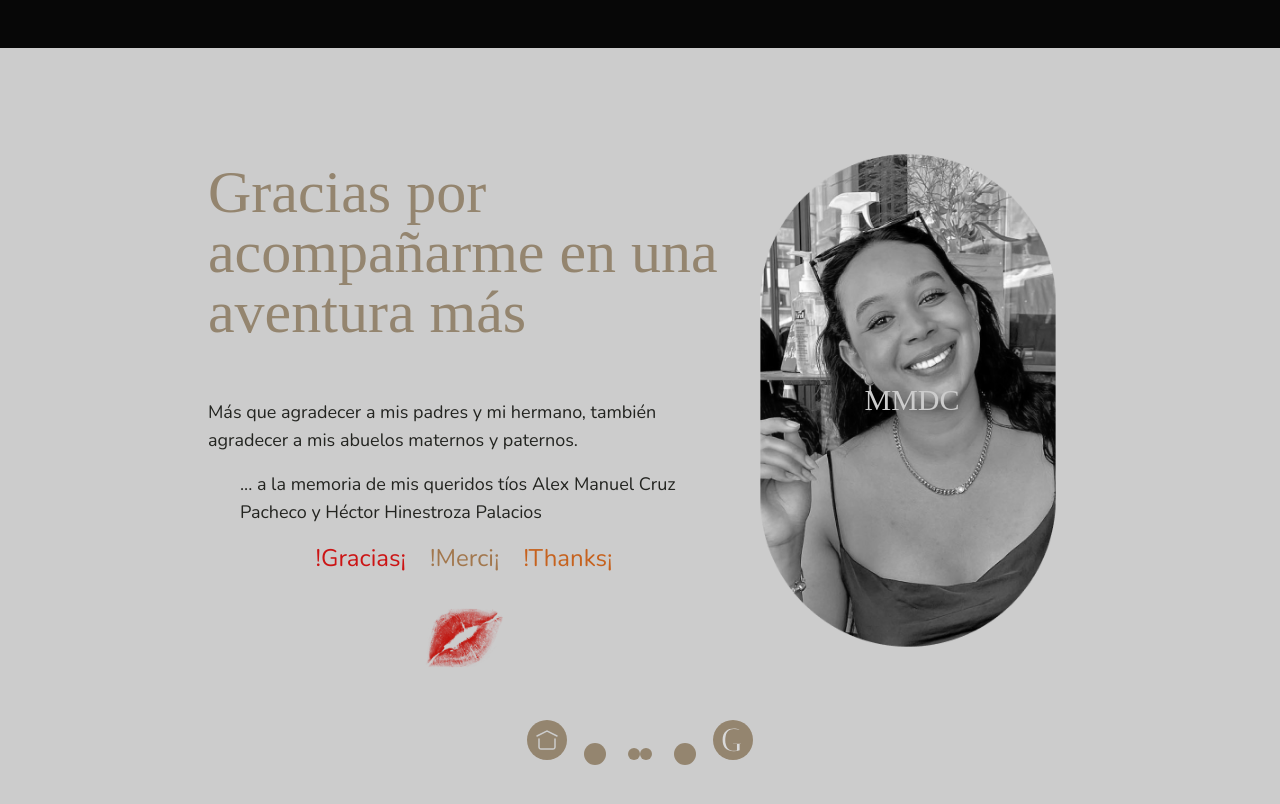
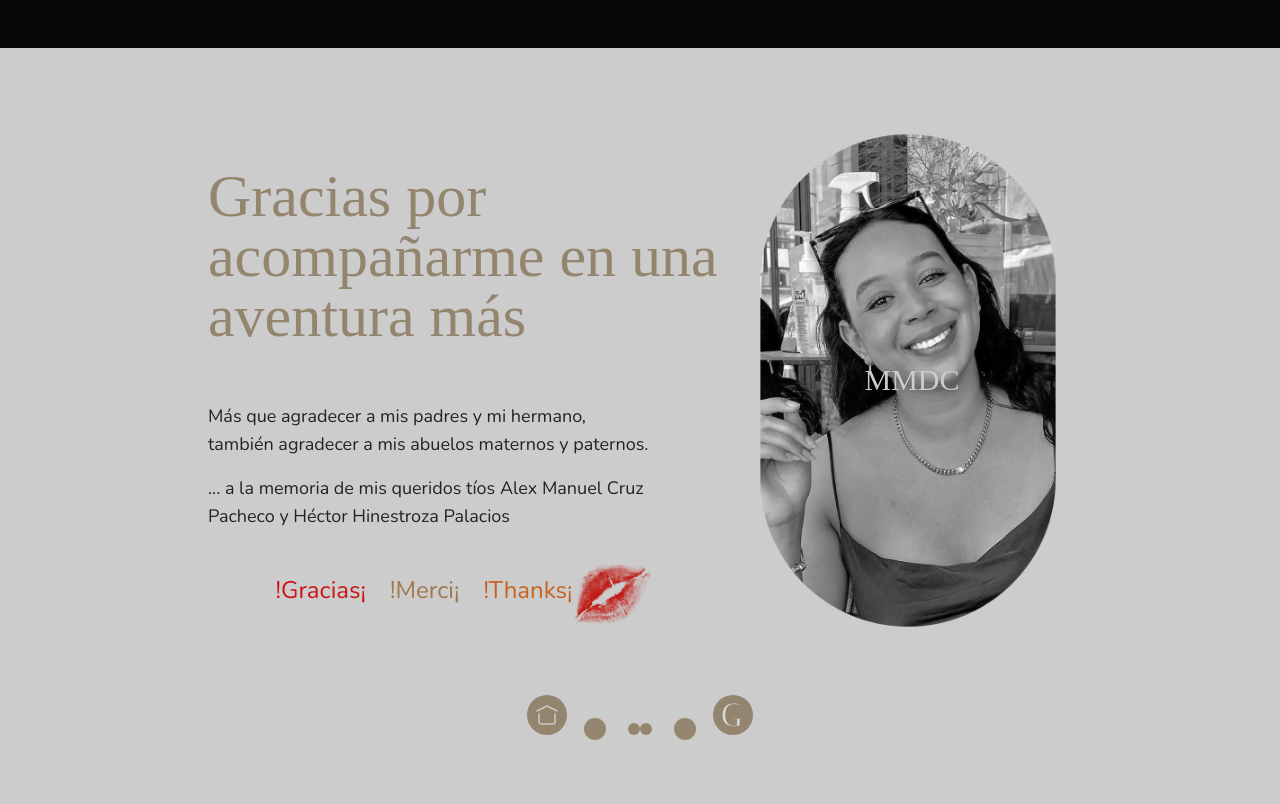
Before and after one commit to NicoAmont/mmdc-grado, a Next.js app: page /mihistoria in a window 1280 px wide. Shown: the part 3200-4004 px from the top of the page. Built offline with nearby package versions, Linux system fonts and the light colour scheme; a web font is replaced by a local one.

Commit message:
adding last fixes

```diff
--- a/pages/mihistoria.js
+++ b/pages/mihistoria.js
@@ -144,16 +144,18 @@ Además me enfrento a retos como la creación del lanzamiento internacional 360
           <div className='w-auto h-auto  bg-bgr2 flex justify-center items-center'>
             <div className=' max-w-7xl minH2 min-w-fit maxHh w-screen flex  flex-col justify-center items-center'>
               <div className='w-11/12 h-full flex flex-col md:flex-row justify-center items-center gap-6 ml-2'>
-                <div className='w-auto h-auto max-w-xl flex flex-col justify-center items-center'>
+                <div className='w-auto h-auto max-w-xl flex flex-col justify-center '>
                   <p className='font-heads text-5xl md:text-6xl my-10 text-gold max-w-lg'>Gracias por acompañarme en una aventura más</p>
-                  <p className=' max-w-lg  font-body md:text-lg text-bgr3 font-extralight t z-10 filter-none mt-4'>Más que agradecer a mis padres y mi hermano, también agradecer a mis abuelos maternos y paternos. </p>
+                  <p className=' max-w-md  font-body md:text-lg text-bgr3 font-extralight t z-10 filter-none mt-4'>Más que agradecer a mis padres y mi hermano, también agradecer a mis abuelos maternos y paternos. </p>
                   <p className=' max-w-md  font-body md:text-lg text-bgr3 font-extralight t z-10 filter-none mt-4'>... a la memoria de mis queridos tíos Alex Manuel Cruz Pacheco y Héctor Hinestroza Palacios</p>
-                  <div className='flex max-w-sm gap-6'>
-                  <p className=' max-w-lg  font-body text-xl md:text-2xl colorlb1 font-light t z-10 filter-none mt-4'>!Gracias¡</p>
-                  <p className=' max-w-lg  font-body text-xl md:text-2xl colorlb2 font-light t z-10 filter-none mt-4'>!Merci¡</p>
-                  <p className=' max-w-lg  font-body text-xl md:text-2xl colorlb3 font-light t z-10 filter-none mt-4'>!Thanks¡</p>
+                  <div className=' flex flex-col md:flex-row justify-center items-center align-middle '>
+                    <div className='flex  max-w-sm gap-6'>
+                      <p className=' max-w-lg  font-body text-xl md:text-2xl colorlb1 font-light t z-10 filter-none mt-4'>!Gracias¡</p>
+                      <p className=' max-w-lg  font-body text-xl md:text-2xl colorlb2 font-light t z-10 filter-none mt-4'>!Merci¡</p>
+                      <p className=' max-w-lg  font-body text-xl md:text-2xl colorlb3 font-light t z-10 filter-none mt-4'>!Thanks¡</p>
+                    </div>
+                  <img className='w-20 mt-6 '  src="/labios.png" />
                   </div>
-                  <img className='w-20 mt-6'  src="/labios.png" />
                 </div>
                 <div className='w-40 md:w-auto h-auto relative '>
                   <h1 className='font-heads text-bgr2 text-3xl absolute top-1/2 left-1/2 transform -translate-x-1/2 -translate-y-1/2 z-20'>MMDC</h1>
@@ -162,7 +164,7 @@ Además me enfrento a retos como la creación del lanzamiento internacional 360
                   <img className='mr-2 grayscale md:scale-90'  src="/lastm.png" />
                 </div>
               </div>
-              <div className=" flex relative z-20 2xl:flex-row items-center  text-base w-full h-16 mt-8 justify-center">
+              <div className=" flex relative z-20 2xl:flex-row items-center mb-10 text-base w-full h-16 mt-8 justify-center">
                     {/* Left */}
                     <Link  href="/" passHref>
                       <div className="grid place-content-start  ml-3">
```
